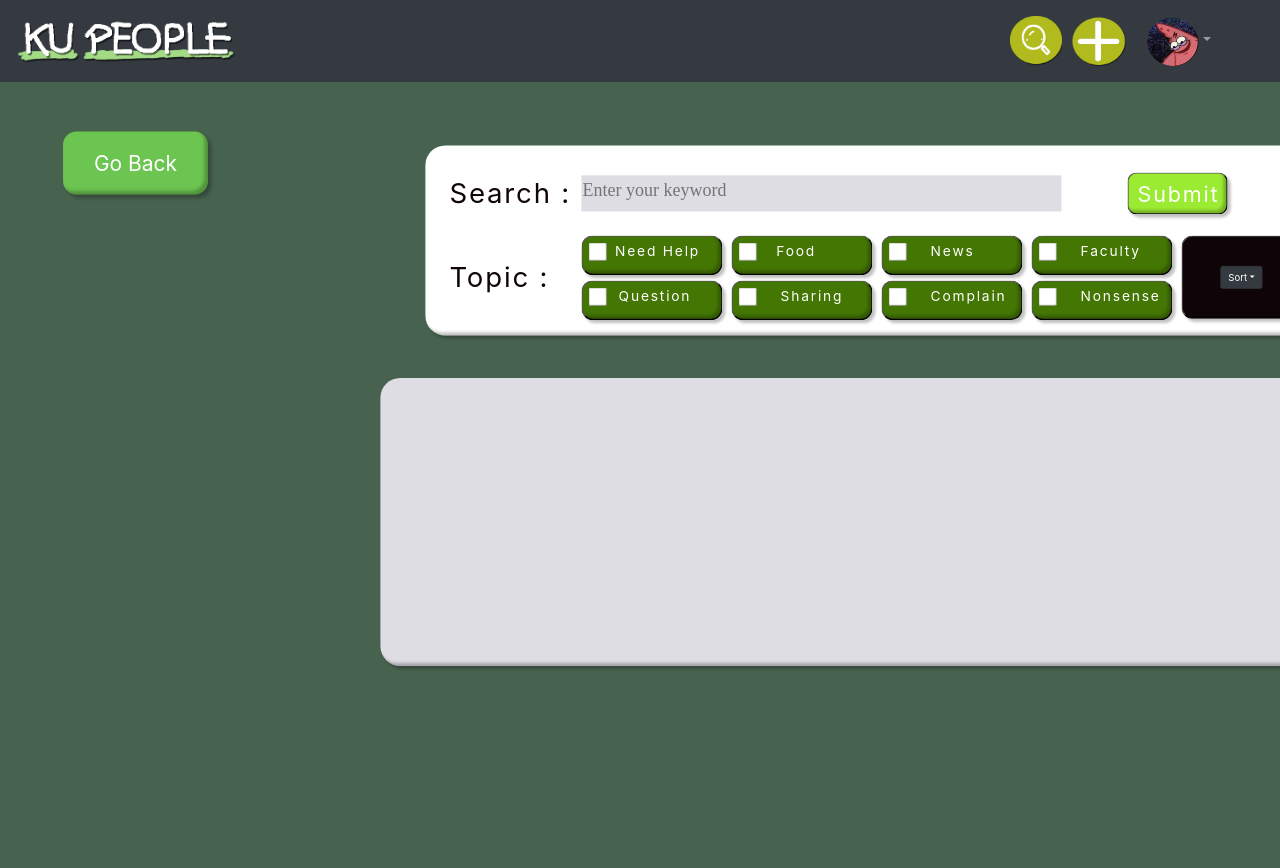
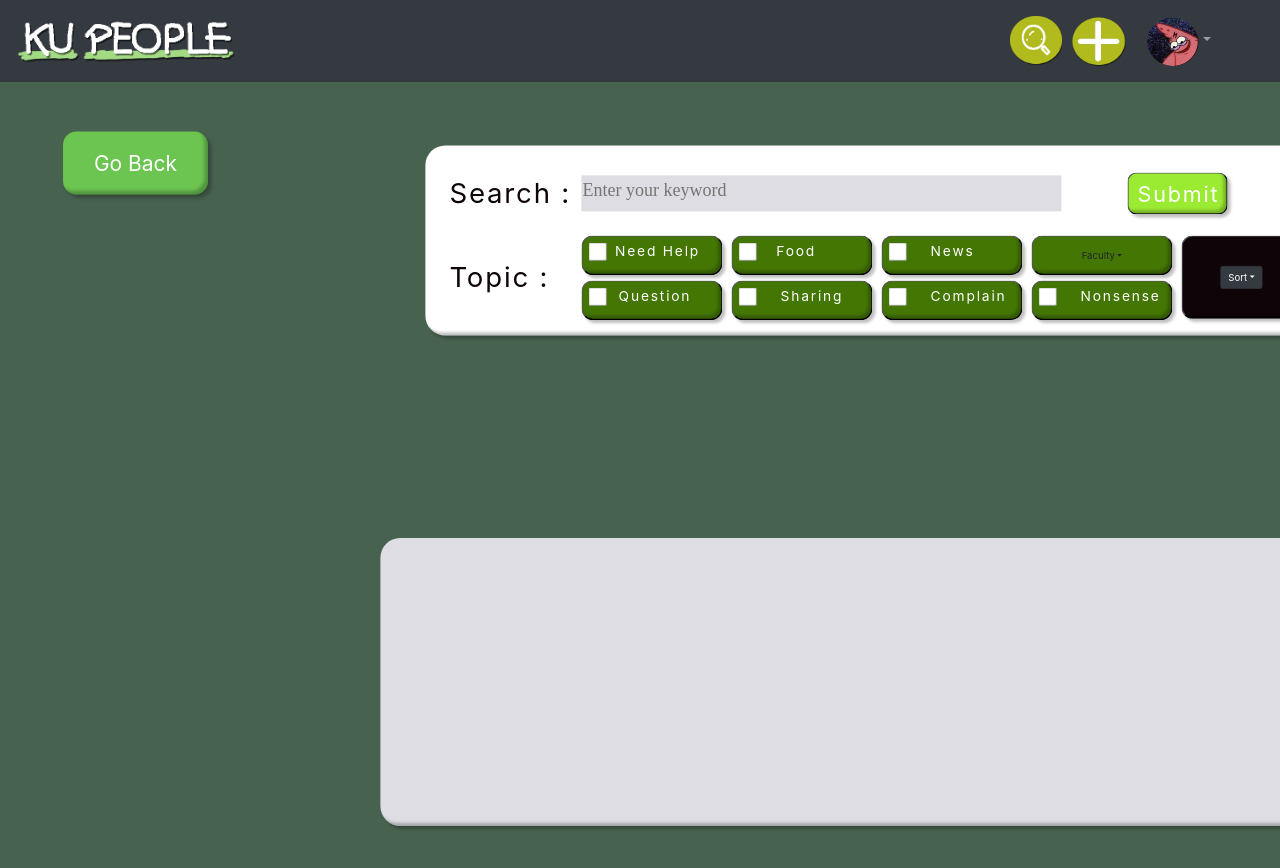
Before and after one commit to qqunx9999/KPP_Frontend, a React (Create React App) app in the folder frontend/: page /SearchThread in a window 1280 px wide. Shown: the top 868 px of the page. Built offline with nearby package versions, Linux system fonts and the light colour scheme.

Commit message:
search and create thread - add dropdown faculty

```diff
--- a/frontend/src/CSSsource/SearchThread.css
+++ b/frontend/src/CSSsource/SearchThread.css
@@ -541,7 +541,7 @@
     border-radius: 33px;
     transform: scale(0.6, 0.6);
     position: absolute;
-    top: 25%;
+    top: 45%;
     left: 2%;
   }
 
--- a/frontend/src/Pages/SearchThread_new.tsx
+++ b/frontend/src/Pages/SearchThread_new.tsx
@@ -19,7 +19,9 @@ const SearchThread_new = () => {
       <div className="backgroundSearchThread">
         <button className="sThread_goback_button" onClick={ history.goBack }>Go Back</button>
         <Formik
-          initialValues={{ keyword: '', help: '', food: '', news: '', faculty: '', question: '', share: '', complain: '', nonsense: '', oldest: '', popular: '', like: '' }}
+          initialValues={{ keyword: '', help: '', food: '', news: '', faculty: '', question: '', share: '', complain: '', nonsense: '', oldest: '', popular: '', like: '' ,
+          veterinary: '', vettechs: '' , engineering: '' , agriculture: '', fisheries: '' , education: '', humanities: '', business: '' , economics: '', forestry: '' ,
+          agindustry: '' , social: '' , science: '' , enviroment: '' , architecture: ''}}
           onSubmit={ async (values, actions) => {
             actions.setSubmitting(false);
           } }
@@ -52,8 +54,29 @@ const SearchThread_new = () => {
                 </div>
               </button>
               <button className="facultyFrameSearchThread">
-                <Field type="checkbox" name="faculty" className="facultyClickBoxSearchThread" />
-                <div className="facultyTextSearchThread">Faculty</div>
+                {/* <Field type="checkbox" name="faculty" className="facultyClickBoxSearchThread" />  */}
+                <Dropdown>
+                  <Dropdown.Toggle variant="green">Faculty</Dropdown.Toggle>
+                  <Dropdown.Menu>
+                    <Dropdown.Item><Field type="checkbox" name="veterinary" /> Veterinary</Dropdown.Item>
+                    <Dropdown.Item><Field type="checkbox" name="vettechs" /> Vet-techs</Dropdown.Item>
+                    <Dropdown.Item><Field type="checkbox" name="engineering" /> Engineering</Dropdown.Item>
+                    <Dropdown.Item><Field type="checkbox" name="agriculture" /> Agriculture</Dropdown.Item>
+                    <Dropdown.Item><Field type="checkbox" name="fisheries" /> Fisheries</Dropdown.Item>
+                    <Dropdown.Item><Field type="checkbox" name="education" /> Education</Dropdown.Item>
+                    <Dropdown.Item><Field type="checkbox" name="humanities" /> Humanities</Dropdown.Item>
+                    <Dropdown.Item><Field type="checkbox" name="business" /> Business</Dropdown.Item>
+                    <Dropdown.Item><Field type="checkbox" name="economics" /> Economics</Dropdown.Item>
+                    <Dropdown.Item><Field type="checkbox" name="forestry" /> Forestry</Dropdown.Item>
+                    <Dropdown.Item><Field type="checkbox" name="agindustry" /> Ag-industry</Dropdown.Item>
+                    <Dropdown.Item><Field type="checkbox" name="social" /> Social</Dropdown.Item>
+                    <Dropdown.Item><Field type="checkbox" name="science" /> Science</Dropdown.Item>
+                    <Dropdown.Item><Field type="checkbox" name="enviroment" /> Enviroment</Dropdown.Item>
+                    <Dropdown.Item><Field type="checkbox" name="architecture" /> Architecture</Dropdown.Item>
+
+                  </Dropdown.Menu>
+                </Dropdown>
+                {/* <div className="facultyTextSearchThread"></div>                 */}
               </button>
               <button className="questionFrameSearchThread">
                 <Field type="checkbox" name="question" className="questionClickBoxSearchThread" />
--- a/frontend/src/component/ThreadForm.tsx
+++ b/frontend/src/component/ThreadForm.tsx
@@ -4,12 +4,15 @@ import ThreadService from '../service/ThreadService';
 import AuthService from '../service/AuthService';
 import { baseUrl } from '../config/constant';
 import '../CSSsource/CreateThread.css';
+import 'bootstrap/dist/css/bootstrap.css';
+import { Dropdown } from 'react-bootstrap';
 
 const ThreadForm = () => {
   return (
     <div>
       <Formik
-        initialValues={{ tag: [], topic: '', content: '', size: '', text_type: [] }}
+        initialValues={{ tag: [], topic: '', content: '', size: '', text_type: [] , veterinary: '', vettechs: '' , engineering: '' , agriculture: '', fisheries: '' , education: '', humanities: '', business: '' , economics: '', forestry: '' ,
+        agindustry: '' , social: '' , science: '' , enviroment: '' , architecture: ''}}
         onSubmit={ async (values, actions) => {
           const text = { 'bold': values.text_type[0], 'italic': values.text_type[1], 'font': 'Arial', 'size': Number(values.size) }
           const sendOption = {
@@ -58,8 +61,30 @@ const ThreadForm = () => {
                 </label>
                 <label>
                 <button className="facultyFrameCreateThread">
-                  <Field type="checkbox" name="tag" value="faculty" className="facultyClickBoxCreateThread" />
-                  <div className="facultyTextCreateThread"> Faculty </div>
+                  {/* <Field type="checkbox" name="tag" value="faculty" className="facultyClickBoxCreateThread" /> */}
+                  {/* <div className="facultyTextCreateThread"> Faculty </div> */}
+                  <Dropdown>
+                  <Dropdown.Toggle variant="green">Faculty</Dropdown.Toggle>
+                  <Dropdown.Menu>
+                    <Dropdown.Item><Field type="checkbox" name="veterinary" /> Veterinary</Dropdown.Item>
+                    <Dropdown.Item><Field type="checkbox" name="vettechs" /> Vet-techs</Dropdown.Item>
+                    <Dropdown.Item><Field type="checkbox" name="engineering" /> Engineering</Dropdown.Item>
+                    <Dropdown.Item><Field type="checkbox" name="agriculture" /> Agriculture</Dropdown.Item>
+                    <Dropdown.Item><Field type="checkbox" name="fisheries" /> Fisheries</Dropdown.Item>
+                    <Dropdown.Item><Field type="checkbox" name="education" /> Education</Dropdown.Item>
+                    <Dropdown.Item><Field type="checkbox" name="humanities" /> Humanities</Dropdown.Item>
+                    <Dropdown.Item><Field type="checkbox" name="business" /> Business</Dropdown.Item>
+                    <Dropdown.Item><Field type="checkbox" name="economics" /> Economics</Dropdown.Item>
+                    <Dropdown.Item><Field type="checkbox" name="forestry" /> Forestry</Dropdown.Item>
+                    <Dropdown.Item><Field type="checkbox" name="agindustry" /> Ag-industry</Dropdown.Item>
+                    <Dropdown.Item><Field type="checkbox" name="social" /> Social</Dropdown.Item>
+                    <Dropdown.Item><Field type="checkbox" name="science" /> Science</Dropdown.Item>
+                    <Dropdown.Item><Field type="checkbox" name="enviroment" /> Enviroment</Dropdown.Item>
+                    <Dropdown.Item><Field type="checkbox" name="architecture" /> Architecture</Dropdown.Item>
+
+                  </Dropdown.Menu>
+                </Dropdown>
+
                 </button>
                 </label>
                 <label>
```
